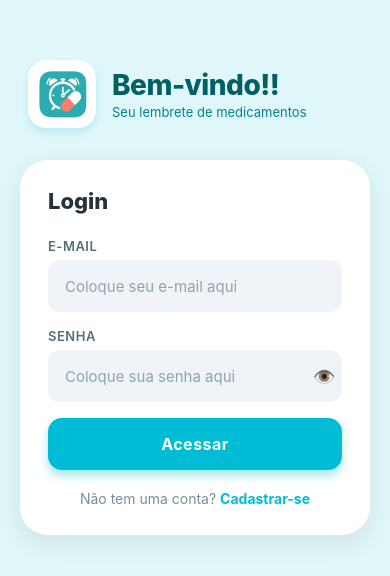
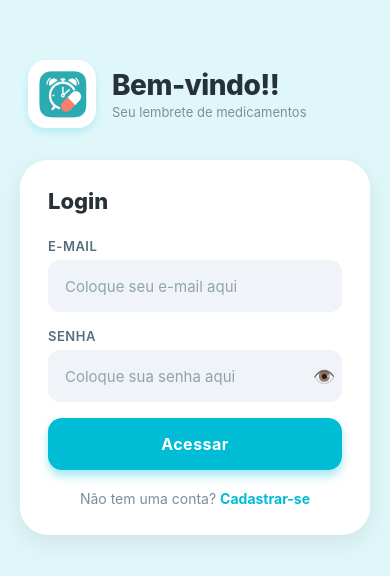
Before and after one commit to JorgeOliveira2009/medtime_PI2, a React Native app in the folder Frontend/: screen /PaginaLogin in a window 390 px wide. Shown: the top 576 px of the page. Built offline with nearby package versions, Linux system fonts and the light colour scheme.

Commit message:
lógica do modo dark adicionada na PaginaLogin

```diff
--- a/Frontend/assets/Pages/PaginaLogin.tsx
+++ b/Frontend/assets/Pages/PaginaLogin.tsx
@@ -15,64 +15,82 @@ import Input from '../Components/input';
 import Botao from '../Components/Botao';
 import logo from './logo.png';
 import { useAuth } from '../Contexts/AuthContext';
+import { useTheme } from '../Contexts/ThemeContext';
 
 const API_URL = 'https://backend-or-main-production-2a36.up.railway.app'
 
+const coresClaro = {
+  background: '#E0F7FA',
+  card: '#FFFFFF',
+  text: '#263238',
+  textSecondary: '#78909C',
+};
+
+const coresEscuro = {
+  background: '#121212',
+  card: '#1E1E1E',
+  text: '#F5F5F5',
+  textSecondary: '#AAAAAA',
+};
+
+const TEAL = '#00BCD4';
+
+const getStyles = (colors: typeof coresClaro) => StyleSheet.create({
+  flex: { flex: 1, backgroundColor: colors.background },
+  scroll: { flexGrow: 1, paddingBottom: 40 },
+  header: { flexDirection: 'row', alignItems: 'center', gap: 16, paddingHorizontal: 28, paddingTop: 60, paddingBottom: 32 },
+  logoBox: { width: 68, height: 68, borderRadius: 18, backgroundColor: colors.card, justifyContent: 'center', alignItems: 'center', shadowColor: TEAL, shadowOffset: { width: 0, height: 4 }, shadowOpacity: 0.2, shadowRadius: 8, elevation: 4 },
+  logoImg: { width: 52, height: 52, borderRadius: 12, resizeMode: 'contain' },
+  bemVindo: { fontSize: 28, fontWeight: '800', color: colors.text, letterSpacing: -0.5 },
+  subtitle: { fontSize: 13, color: colors.textSecondary, marginTop: 2 },
+  card: { marginHorizontal: 20, backgroundColor: colors.card, borderRadius: 28, padding: 28, shadowColor: '#000', shadowOffset: { width: 0, height: 8 }, shadowOpacity: 0.08, shadowRadius: 24, elevation: 8 },
+  cardTitle: { fontSize: 22, fontWeight: '800', color: colors.text, marginBottom: 24 },
+  registerRow: { flexDirection: 'row', justifyContent: 'center', marginTop: 20 },
+  registerText: { fontSize: 14, color: colors.textSecondary },
+  registerLink: { fontSize: 14, color: TEAL, fontWeight: '700' },
+});
+
 const PaginaLogin = ({ navigation }: any) => {
   const { login } = useAuth();
+  const { darkMode } = useTheme();
+  const colors = darkMode ? coresEscuro : coresClaro;
+  const styles = getStyles(colors);
+
   const [email, setEmail] = useState('');
   const [senha, setSenha] = useState('');
   const [loading, setLoading] = useState(false);
 
   const handleLogin = async () => {
-    if (!email || !senha) {
-      Alert.alert('Atenção', 'Preencha email e senha');
-      return;
-    }
+    if (!email || !senha) { Alert.alert('Atenção', 'Preencha email e senha'); return; }
 
     setLoading(true);
 
     try {
       const response = await fetch(`${API_URL}/user/login`, {
         method: 'POST',
-        headers: {
-          'Content-Type': 'application/json',
-          'Accept': 'application/json',
-        },
+        headers: { 'Content-Type': 'application/json', 'Accept': 'application/json' },
         body: JSON.stringify({ email: email.trim(), senha }),
       });
 
       const data = await response.json();
 
       if (data.sucesso) {
-        // ✅ Salva o usuário COMPLETO e o TOKEN
         await login(data.user, data.token);
-
         Alert.alert('✅ Sucesso', `Bem-vindo(a), ${data.user.nome}!`);
         navigation.navigate('PaginaPrincipal');
       } else {
         Alert.alert('❌ Erro', data.message || 'Email ou senha incorretos');
       }
     } catch (error: any) {
-      Alert.alert(
-        '❌ Erro de Conexão',
-        'Não foi possível conectar ao servidor.\n\n' +
-        'Verifique sua conexão com a internet.'
-      );
+      Alert.alert('❌ Erro de Conexão', 'Não foi possível conectar ao servidor.\n\nVerifique sua conexão com a internet.');
     } finally {
       setLoading(false);
     }
   };
 
   return (
-    <KeyboardAvoidingView
-      style={styles.flex}
-      behavior={Platform.OS === 'ios' ? 'padding' : undefined}
-    >
-      <ScrollView
-        contentContainerStyle={styles.scroll}
-        keyboardShouldPersistTaps="handled"
-      >
+    <KeyboardAvoidingView style={styles.flex} behavior={Platform.OS === 'ios' ? 'padding' : undefined}>
+      <ScrollView contentContainerStyle={styles.scroll} keyboardShouldPersistTaps="handled">
         <View style={styles.header}>
           <View style={styles.logoBox}>
             <Image source={logo} style={styles.logoImg} />
@@ -86,22 +104,8 @@ const PaginaLogin = ({ navigation }: any) => {
         <View style={styles.card}>
           <Text style={styles.cardTitle}>Login</Text>
 
-          <Input
-            label="E-mail"
-            placeholder="Coloque seu e-mail aqui"
-            keyboardType="email-address"
-            autoCapitalize="none"
-            value={email}
-            onChangeText={setEmail}
-          />
-
-          <Input
-            label="Senha"
-            placeholder="Coloque sua senha aqui"
-            isPassword
-            value={senha}
-            onChangeText={setSenha}
-          />
+          <Input label="E-mail" placeholder="Coloque seu e-mail aqui" keyboardType="email-address" autoCapitalize="none" value={email} onChangeText={setEmail} />
+          <Input label="Senha" placeholder="Coloque sua senha aqui" isPassword value={senha} onChangeText={setSenha} />
 
           <Botao title="Acessar" loading={loading} onPress={handleLogin} />
 
@@ -118,78 +122,3 @@ const PaginaLogin = ({ navigation }: any) => {
 };
 
 export default PaginaLogin;
-
-// Styles (mantém os mesmos do seu arquivo original)
-const styles = StyleSheet.create({
-  flex: { flex: 1, backgroundColor: '#E0F7FA' },
-  scroll: { flexGrow: 1, paddingBottom: 40 },
-  header: {
-    flexDirection: 'row',
-    alignItems: 'center',
-    gap: 16,
-    paddingHorizontal: 28,
-    paddingTop: 60,
-    paddingBottom: 32,
-  },
-  logoBox: {
-    width: 68,
-    height: 68,
-    borderRadius: 18,
-    backgroundColor: '#fff',
-    justifyContent: 'center',
-    alignItems: 'center',
-    shadowColor: '#00BCD4',
-    shadowOffset: { width: 0, height: 4 },
-    shadowOpacity: 0.2,
-    shadowRadius: 8,
-    elevation: 4,
-  },
-  logoImg: {
-    width: 52,
-    height: 52,
-    borderRadius: 12,
-    resizeMode: 'contain',
-  },
-  bemVindo: {
-    fontSize: 28,
-    fontWeight: '800',
-    color: '#006064',
-    letterSpacing: -0.5,
-  },
-  subtitle: {
-    fontSize: 13,
-    color: '#00838F',
-    marginTop: 2,
-  },
-  card: {
-    marginHorizontal: 20,
-    backgroundColor: '#fff',
-    borderRadius: 28,
-    padding: 28,
-    shadowColor: '#000',
-    shadowOffset: { width: 0, height: 8 },
-    shadowOpacity: 0.08,
-    shadowRadius: 24,
-    elevation: 8,
-  },
-  cardTitle: {
-    fontSize: 22,
-    fontWeight: '800',
-    color: '#263238',
-    marginBottom: 24,
-  },
-  registerRow: {
-    flexDirection: 'row',
-    justifyContent: 'center',
-    marginTop: 20,
-  },
-  registerText: {
-    fontSize: 14,
-    color: '#78909C',
-  },
-  registerLink: {
-    fontSize: 14,
-    color: '#00BCD4',
-    fontWeight: '700',
-  },
-});
```
